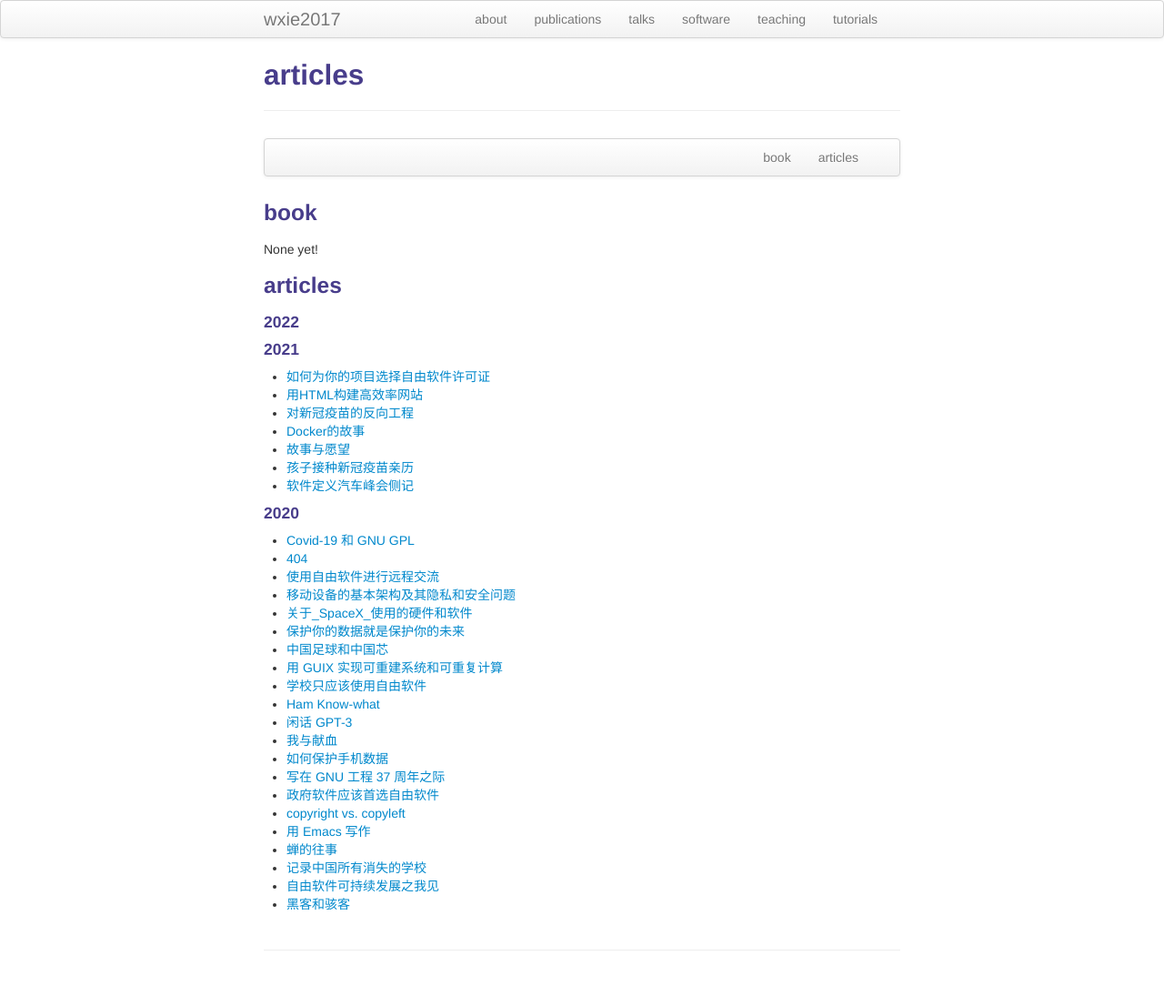
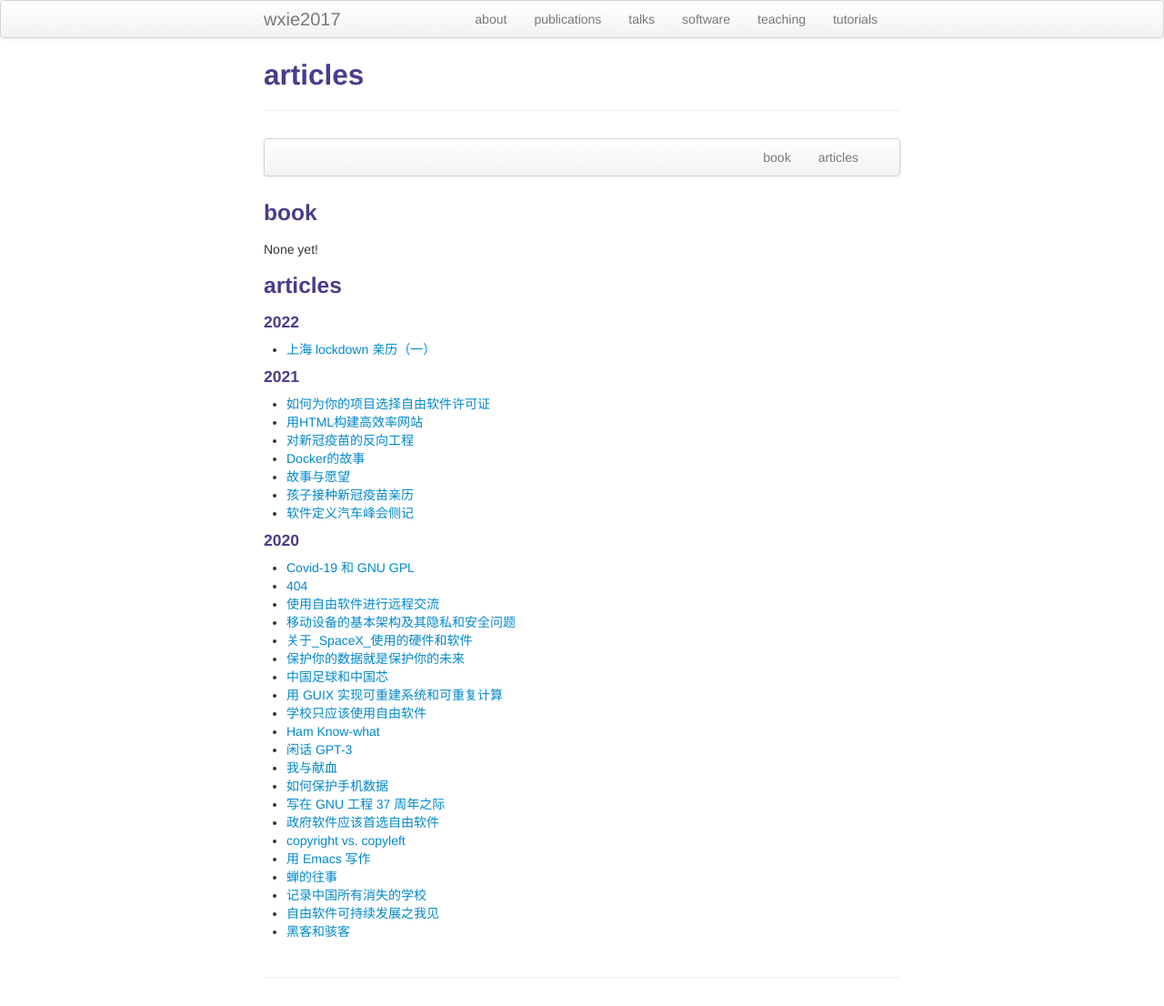
Before and after one commit to wxie2017/wxie2017.github.io, a Jekyll site: the page built from pages/pubs.md, in a window 1280 px wide. Shown: the whole page at 91% size. Built offline with Jekyll 4.4.1, drawn with Linux system fonts in a browser that asks for light colours; before the commit the page ends 1076 px from its top, so only the background shows below that.

Commit message:
add entry for new article

```diff
--- a/pages/pubs.md
+++ b/pages/pubs.md
@@ -23,7 +23,7 @@ None yet!
 
 #### 2022
 
-
+- [上海 lockdown 亲历（一）](article/上海-lockdown-亲历-1.html)
 
 #### 2021
 
```
